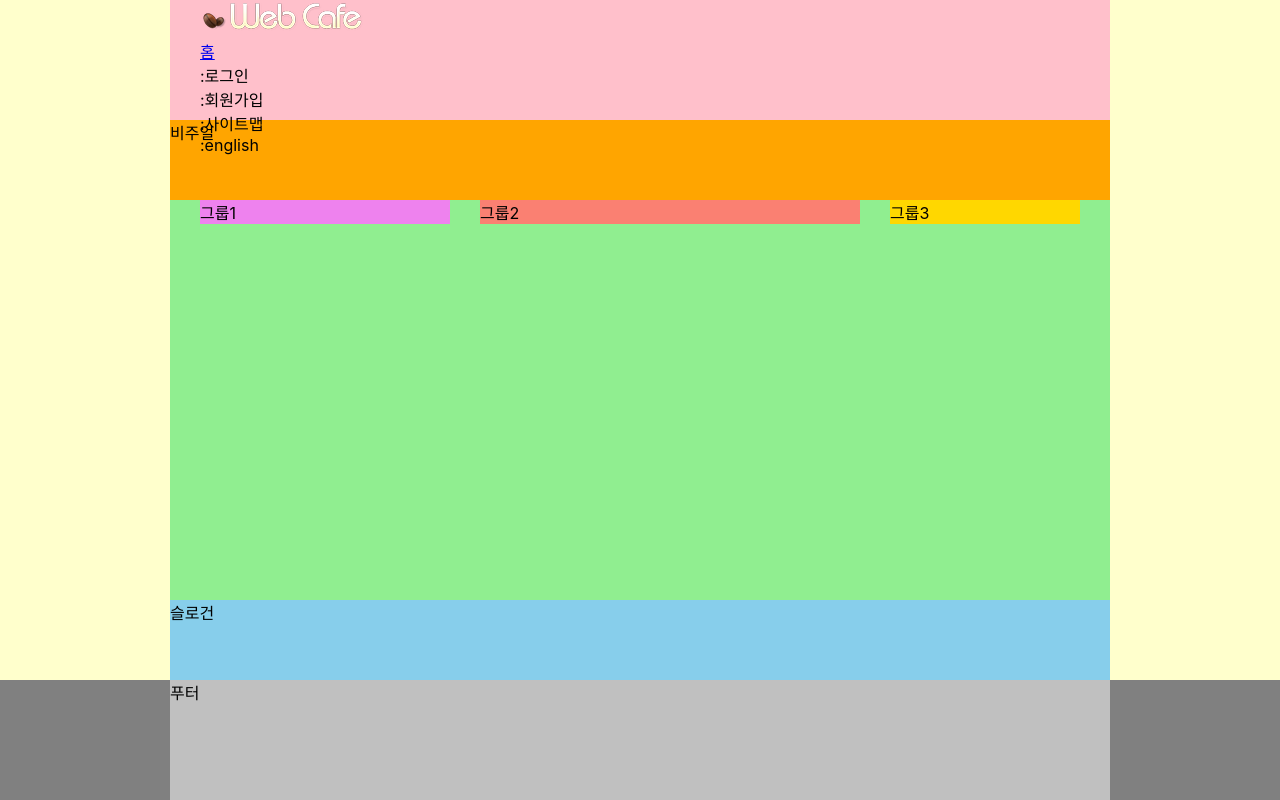
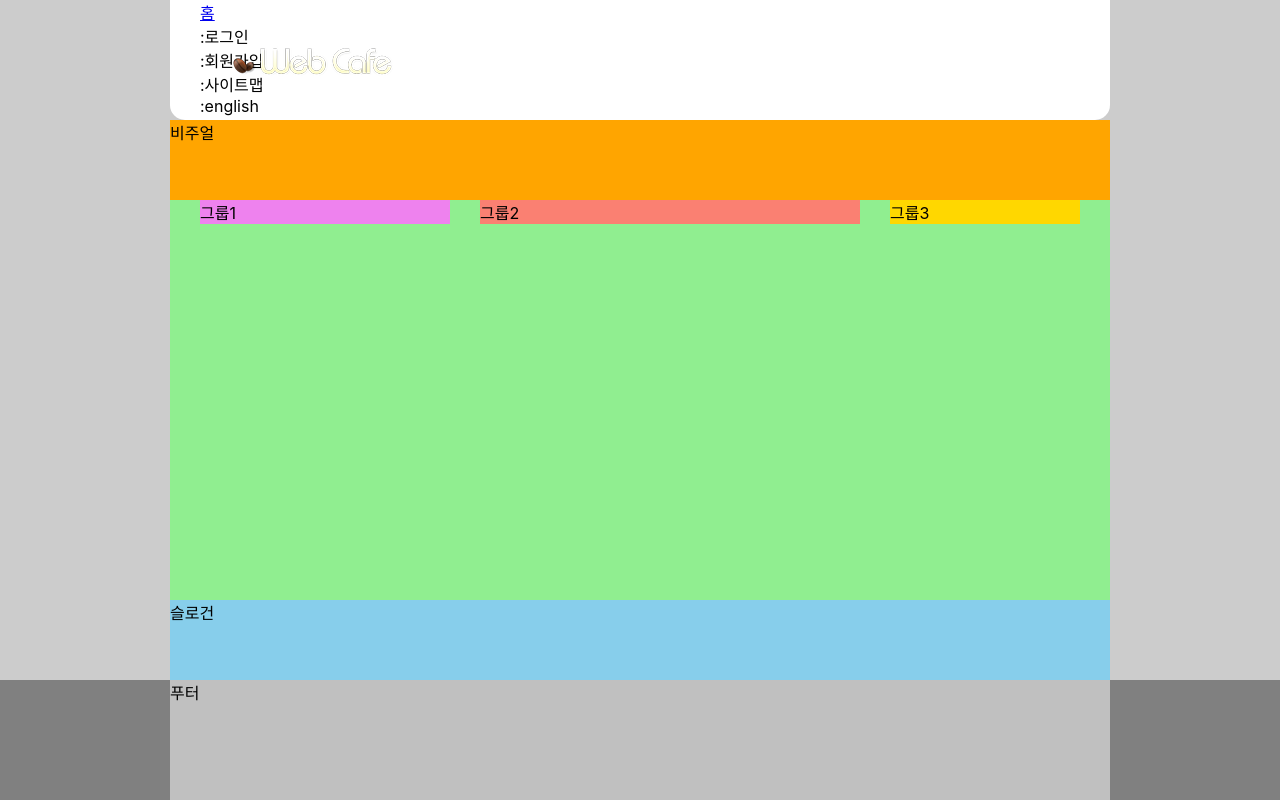
Before and after one commit to rodwnl/HTML5, a plain HTML site: page index.html in a window 1280 px wide. Drawn offline with Linux system fonts and the light colour scheme; a web font is replaced by a local one.

Commit message:
로고 위치 설정

```diff
--- a/styles/style.css
+++ b/styles/style.css
@@ -9,7 +9,7 @@
 
 /* 본문 스타일 */
 body {
-  background: #ffc;
+  background: #ccc;
   font-family: "Pretendard Variable", Pretendard, -apple-system, BlinkMacSystemFont, system-ui, Roboto, "Helvetica Neue", "Segoe UI", "Apple SD Gothic Neo", "Noto Sans KR", "Malgun Gothic", "Apple Color Emoji", "Segoe UI Emoji", "Segoe UI Symbol", sans-serif;
 }
 
@@ -21,10 +21,24 @@ body {
 
 /* 헤더 */
 .header{
-  background: pink;
+  background: white;
   padding: 0 30px;
   height: 15vh;
+  border-radius: 0 0 15px 15px;
+  position: relative;
 }
+
+/* 로고 */
+.logo{
+  position: absolute;
+  top : 45px;
+  left : 60px;
+}
+
+
+
+/* 텍스트 링크 모음 */
+
 /* 비주얼 */
 .visual{
   background: orange;
```
